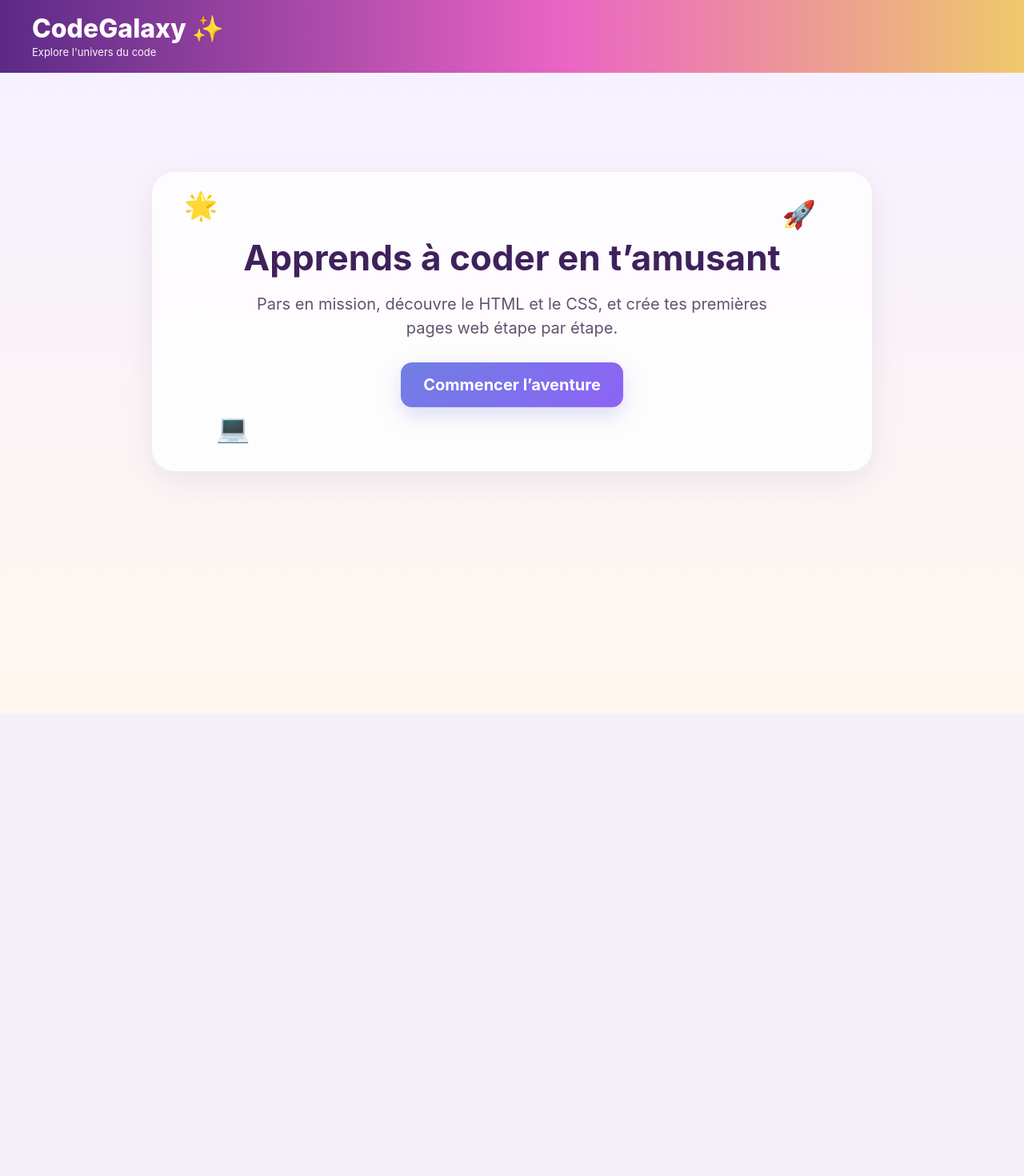
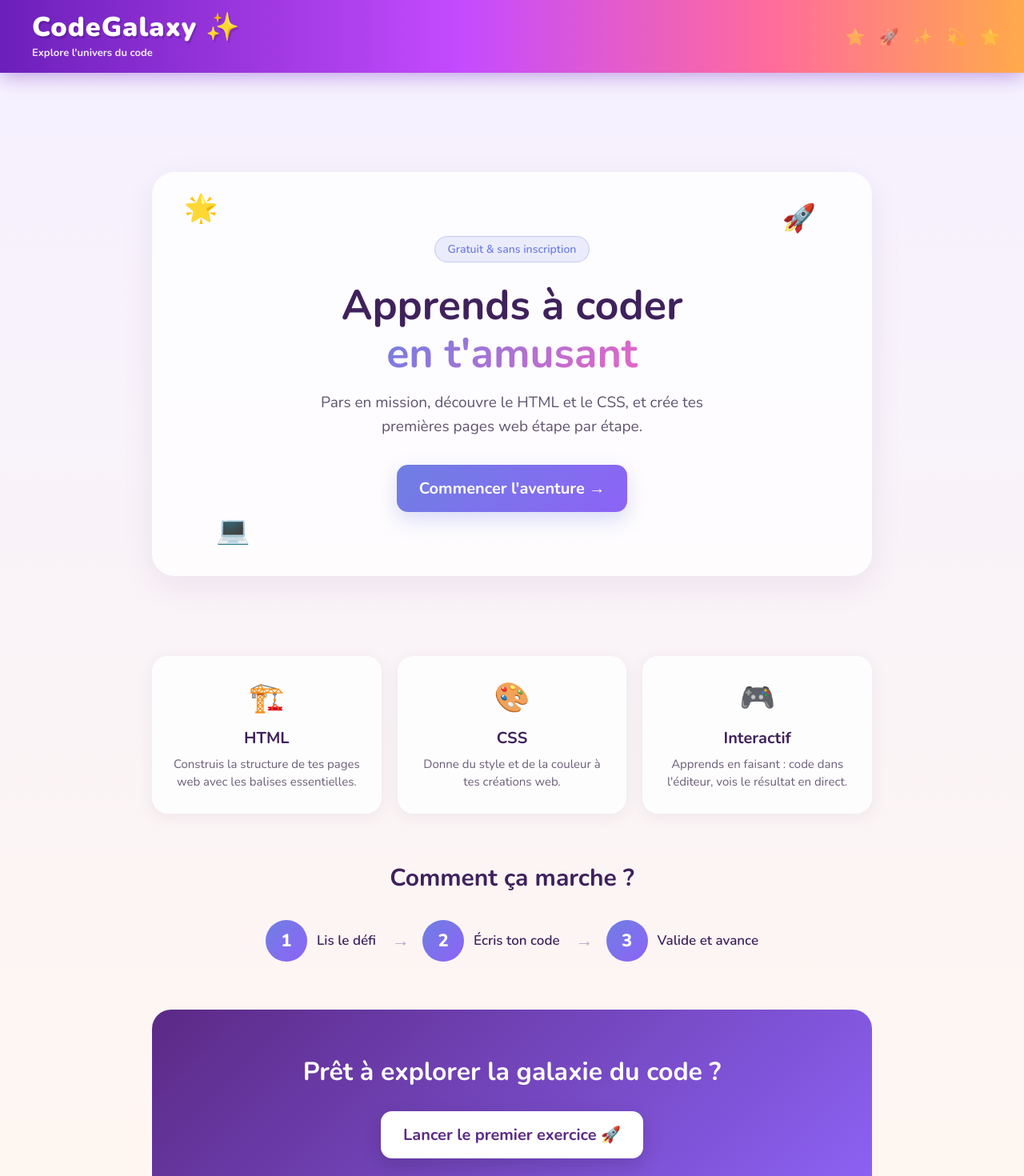
Before and after one commit to yannick-lebec/CodeGalaxy, a React (Vite) app in the folder frontend/: page / in a window 1280 px wide. Shown: the top 1470 px of the page at 80% size. Before the commit the page ends 891 px from the top, so only its background shows below. Built offline with nearby package versions, Linux system fonts and the light colour scheme.

Commit message:
modif bouton commencer && css

```diff
--- a/frontend/index.html
+++ b/frontend/index.html
@@ -4,6 +4,9 @@
     <meta charset="UTF-8" />
     <link rel="icon" type="image/svg+xml" href="/favicon.svg" />
     <meta name="viewport" content="width=device-width, initial-scale=1.0" />
+    <link rel="preconnect" href="https://fonts.googleapis.com" />
+    <link rel="preconnect" href="https://fonts.gstatic.com" crossorigin />
+    <link href="https://fonts.googleapis.com/css2?family=Nunito:wght@400;600;700;800;900&display=swap" rel="stylesheet" />
     <title>CODE GALAXY</title>
   </head>
   <body>
--- a/frontend/src/index.css
+++ b/frontend/src/index.css
@@ -13,8 +13,9 @@ body,
 }
 
 body {
-  font-family: "Inter", system-ui, Arial, sans-serif;
-  background: #f3f0f7;
+  font-family: "Nunito", system-ui, Arial, sans-serif;
+  background: linear-gradient(135deg, #f0e6ff 0%, #e8f3ff 50%, #fff3e6 100%);
+  background-attachment: fixed;
   color: #111;
 }
 
@@ -23,7 +24,7 @@ body {
 }
 
 .cg-main {
-  padding-bottom: 32px;
+  padding-bottom: 40px;
 }
 
 .container {
@@ -32,10 +33,26 @@ body {
   margin: 24px auto;
 }
 
+/* ===== HEADER ===== */
 .cg-header {
-  background: linear-gradient(90deg, #5b2a86 0%, #ea64c5 55%, #efc96b 100%);
+  background: linear-gradient(90deg, #6c1fba 0%, #c44bff 45%, #ff6b9d 75%, #ffaa4b 100%);
   color: white;
-  padding: 18px 0;
+  padding: 16px 0;
+  box-shadow: 0 4px 24px rgba(108, 31, 186, 0.4);
+  position: relative;
+  overflow: hidden;
+}
+
+.cg-header::after {
+  content: "⭐ 🚀 ✨ 💫 🌟";
+  position: absolute;
+  right: 24px;
+  top: 50%;
+  transform: translateY(-50%);
+  font-size: 20px;
+  letter-spacing: 6px;
+  opacity: 0.5;
+  pointer-events: none;
 }
 
 .cg-header-inner {
@@ -59,75 +76,118 @@ body {
 
 .title .brand {
   margin: 0;
-  font-size: 32px;
-  font-weight: 800;
+  font-size: 34px;
+  font-weight: 900;
   line-height: 1.1;
+  letter-spacing: 1px;
+  text-shadow: 2px 3px 0 rgba(0, 0, 0, 0.15);
 }
 
 .title .subtitle {
   margin-top: 4px;
   font-size: 13px;
-  opacity: 0.95;
+  font-weight: 700;
+  opacity: 0.9;
 }
 
+/* ===== HERO CARD ===== */
 .hero-card {
   display: flex;
   align-items: center;
   justify-content: space-between;
   gap: 20px;
-  background: #fff;
-  border-radius: 18px;
-  padding: 20px;
-  margin-bottom: 20px;
-  box-shadow: 0 8px 24px rgba(32, 20, 56, 0.06);
+  background: white;
+  border-radius: 28px;
+  padding: 24px 28px;
+  margin-bottom: 24px;
+  border: 3px solid #e8d5ff;
+  box-shadow: 0 8px 32px rgba(108, 31, 186, 0.1);
+  position: relative;
+  overflow: hidden;
+}
+
+.hero-card::before {
+  content: "✨";
+  position: absolute;
+  right: 90px;
+  top: 14px;
+  font-size: 22px;
+  opacity: 0.2;
+  animation: floaty 3s ease-in-out infinite;
+  pointer-events: none;
+}
+
+.hero-card::after {
+  content: "⭐";
+  position: absolute;
+  right: 32px;
+  bottom: 14px;
+  font-size: 18px;
+  opacity: 0.18;
+  animation: floaty 3s ease-in-out infinite 1.2s;
+  pointer-events: none;
 }
 
 .hero-left {
   display: flex;
   align-items: center;
-  gap: 16px;
+  gap: 18px;
   min-width: 0;
 }
 
 .badge {
-  width: 50px;
-  height: 50px;
-  border-radius: 14px;
-  background: linear-gradient(135deg, #ff8b3d 0%, #f25cc7 100%);
+  width: 64px;
+  height: 64px;
+  border-radius: 50%;
+  background: linear-gradient(135deg, #ff6b9d 0%, #c44bff 100%);
   color: white;
   display: flex;
   align-items: center;
   justify-content: center;
-  font-weight: 800;
-  font-size: 20px;
+  font-weight: 900;
+  font-size: 26px;
   flex-shrink: 0;
+  box-shadow: 0 6px 20px rgba(196, 75, 255, 0.5);
 }
 
 .hero-left h2 {
   margin: 0 0 6px;
-  font-size: 20px;
+  font-size: 22px;
+  font-weight: 800;
+  color: #3d1568;
   line-height: 1.2;
 }
 
 .hero-left p {
   margin: 0;
-  color: #333;
+  color: #6044a0;
+  font-size: 16px;
+  line-height: 1.5;
 }
 
 .btn-commencer {
   border: none;
-  background: #efc055;
-  color: #111;
-  font-weight: 700;
-  padding: 10px 18px;
-  border-radius: 10px;
+  background: linear-gradient(135deg, #ff6b9d 0%, #c44bff 100%);
+  color: white;
+  font-weight: 800;
+  font-size: 17px;
+  padding: 14px 28px;
+  border-radius: 50px;
   cursor: pointer;
   flex-shrink: 0;
+  box-shadow: 0 6px 20px rgba(196, 75, 255, 0.45);
+  transition: transform 0.2s, box-shadow 0.2s;
 }
 
+.btn-commencer:hover {
+  transform: translateY(-3px) scale(1.05);
+  box-shadow: 0 10px 28px rgba(196, 75, 255, 0.55);
+}
+
+/* ===== WORK AREA ===== */
 .work-area {
   display: flex;
-  gap: 20px;
+  gap: 24px;
   align-items: flex-start;
 }
 
@@ -135,85 +195,174 @@ body {
 .preview-card {
   flex: 1;
   min-width: 0;
-  border-radius: 16px;
+  border-radius: 24px;
 }
 
+/* ===== EDITOR CARD ===== */
 .editor-card {
-  background: #f255c8;
+  background: linear-gradient(160deg, #ab5bb6 0%, #432497 60%, #441eae 100%);
   color: white;
-  padding: 12px;
+  padding: 20px;
   display: flex;
   flex-direction: column;
-  gap: 12px;
-  box-shadow: 0 8px 24px rgba(32, 20, 56, 0.06);
+  gap: 14px;
+  border: 2px solid #5b3fa0;
+  box-shadow: 0 8px 32px rgba(17, 11, 48, 0.4);
 }
 
 .card-title {
-  font-weight: 700;
-  font-size: 16px;
+  font-weight: 900;
+  font-size: 20px;
+  color: white;
+  letter-spacing: 0.5px;
+  text-shadow: 0 0 20px rgba(196, 75, 255, 0.6);
 }
 
 .editor-section {
   display: flex;
   flex-direction: column;
-  gap: 6px;
+  gap: 8px;
 }
 
 .editor-section h3 {
   margin: 0;
-  font-size: 14px;
-  font-weight: 700;
+  font-size: 13px;
+  font-weight: 800;
+  color: #c4a4ff;
+  text-transform: uppercase;
+  letter-spacing: 2px;
 }
 
 .editor-box {
   width: 100%;
   height: 220px;
   min-height: 220px;
-  border-radius: 12px;
+  border-radius: 16px;
   overflow: hidden;
-  background: #412268;
+  background: #0d0820;
+  border: 2px solid #4a2f8a;
+  box-shadow: inset 0 2px 12px rgba(0, 0, 0, 0.5),
+    0 0 0 1px rgba(196, 75, 255, 0.08);
 }
 
 .btn-valider,
 .btn-suivant {
   border: none;
-  border-radius: 10px;
-  padding: 12px 14px;
+  border-radius: 50px;
+  padding: 14px 20px;
   cursor: pointer;
-  font-weight: 700;
+  font-weight: 800;
+  font-size: 17px;
+  width: 100%;
+  transition: transform 0.2s, box-shadow 0.2s;
+  font-family: inherit;
 }
 
 .btn-valider {
-  background: #6c7df0;
+  background: linear-gradient(135deg, #4b9fff 0%, #7b5fff 100%);
   color: white;
+  box-shadow: 0 6px 20px rgba(75, 159, 255, 0.4);
+}
+
+.btn-valider:hover {
+  transform: translateY(-2px);
+  box-shadow: 0 10px 28px rgba(75, 159, 255, 0.5);
+}
+
+.btn-valider:active {
+  transform: translateY(0);
+}
+
+.btn-valider:disabled {
+  background: linear-gradient(135deg, #3a3a5c 0%, #4a3a70 100%);
+  color: #9080b0;
+  box-shadow: none;
+  cursor: not-allowed;
+  transform: none;
+  opacity: 0.7;
 }
 
 .btn-suivant {
-  background: #efc055;
-  color: #111;
+  background: linear-gradient(135deg, #ffca4b 0%, #ff914b 100%);
+  color: #2a1a00;
+  box-shadow: 0 6px 20px rgba(255, 145, 75, 0.4);
+  animation: pulse-btn 2s ease-in-out infinite;
+}
+
+.btn-suivant:hover {
+  transform: translateY(-2px) scale(1.03);
+  animation: none;
+  box-shadow: 0 10px 28px rgba(255, 145, 75, 0.55);
+}
+
+@keyframes pulse-btn {
+  0%, 100% { box-shadow: 0 6px 20px rgba(255, 145, 75, 0.4); }
+  50% { box-shadow: 0 6px 30px rgba(255, 145, 75, 0.7), 0 0 0 6px rgba(255, 145, 75, 0.12); }
 }
 
 .editor-card p {
   margin: 0;
-  font-weight: 600;
+  font-weight: 700;
+  font-size: 16px;
+  text-align: center;
+  padding: 10px 16px;
+  border-radius: 14px;
 }
 
+.msg-correct {
+  background: rgba(16, 185, 129, 0.2);
+  border: 2px solid rgba(16, 185, 129, 0.5);
+  color: #6effcf !important;
+  animation: bounce-in 0.4s cubic-bezier(0.68, -0.55, 0.27, 1.55);
+}
+
+.msg-incorrect {
+  background: rgba(239, 68, 68, 0.18);
+  border: 2px solid rgba(239, 68, 68, 0.35);
+  color: #ff9090 !important;
+  animation: wiggle 0.5s ease-in-out;
+}
+
+.msg-win {
+  background: linear-gradient(135deg, rgba(255, 202, 75, 0.2), rgba(255, 145, 75, 0.2));
+  border: 2px solid rgba(255, 202, 75, 0.5);
+  color: #ffd580 !important;
+  animation: bounce-in 0.4s cubic-bezier(0.68, -0.55, 0.27, 1.55);
+}
+
+@keyframes bounce-in {
+  0% { transform: scale(0.5); opacity: 0; }
+  100% { transform: scale(1); opacity: 1; }
+}
+
+@keyframes wiggle {
+  0%, 100% { transform: translateX(0); }
+  20% { transform: translateX(-8px); }
+  40% { transform: translateX(8px); }
+  60% { transform: translateX(-6px); }
+  80% { transform: translateX(6px); }
+}
+
+/* ===== PREVIEW CARD ===== */
 .preview-card {
-  background: rgb(127, 135, 245);
-  padding: 12px;
+  background: linear-gradient(160deg, #f4f0ff 0%, #eef6ff 100%);
+  padding: 20px;
   display: flex;
   flex-direction: column;
-  box-shadow: 0 8px 24px rgba(32, 20, 56, 0.06);
+  gap: 12px;
+  border: 2px solid #d5c8ff;
+  box-shadow: 0 8px 32px rgba(108, 31, 186, 0.08);
 }
 
 .preview-wrapper {
   width: 100%;
   height: 470px;
   min-height: 470px;
-  border-radius: 12px;
+  border-radius: 16px;
   overflow: hidden;
   background: white;
-  border: 1px solid #e6e0eb;
+  border: 3px solid #d5c8ff;
+  box-shadow: 0 4px 20px rgba(108, 31, 186, 0.1);
 }
 
 .preview-iframe {
@@ -261,6 +410,10 @@ button {
 
   .title .brand {
     font-size: 28px;
+  }
+
+  .cg-header::after {
+    display: none;
   }
 
   .editor-box {
@@ -325,19 +478,6 @@ button {
   overflow: hidden;
 }
 
-.home-hero h2 {
-  margin: 0 0 16px;
-  font-size: 44px;
-  color: #3f215c;
-}
-
-.home-hero p {
-  max-width: 680px;
-  margin: 0 auto 28px;
-  font-size: 20px;
-  line-height: 1.5;
-  color: #5f546f;
-}
 
 .home-start-btn {
   border: none;
@@ -389,3 +529,189 @@ button {
     transform: translateY(0px);
   }
 }
+
+/* Hero redesign */
+.home-hero-badge {
+  display: inline-block;
+  background: rgba(111, 127, 227, 0.12);
+  color: #6f7fe3;
+  border: 1px solid rgba(111, 127, 227, 0.3);
+  border-radius: 99px;
+  padding: 6px 16px;
+  font-size: 14px;
+  font-weight: 600;
+  margin-bottom: 24px;
+}
+
+.home-hero-title {
+  margin: 0 0 16px;
+  font-size: 52px;
+  line-height: 1.15;
+  color: #3f215c;
+}
+
+.home-hero-gradient {
+  background: linear-gradient(135deg, #6f7fe3, #ea64c5);
+  -webkit-background-clip: text;
+  -webkit-text-fill-color: transparent;
+  background-clip: text;
+}
+
+.home-hero-desc {
+  max-width: 560px;
+  margin: 0 auto 32px;
+  font-size: 19px;
+  line-height: 1.6;
+  color: #5f546f;
+}
+
+/* Features */
+.home-features {
+  display: grid;
+  grid-template-columns: repeat(3, 1fr);
+  gap: 20px;
+  width: 900px;
+  max-width: calc(100% - 32px);
+  margin: 0 auto 60px;
+}
+
+.home-feature-card {
+  background: rgba(255, 255, 255, 0.85);
+  border-radius: 20px;
+  padding: 28px 24px;
+  text-align: center;
+  box-shadow: 0 4px 20px rgba(60, 30, 90, 0.07);
+  transition: transform 0.2s;
+}
+
+.home-feature-card:hover {
+  transform: translateY(-4px);
+}
+
+.home-feature-icon {
+  font-size: 36px;
+  margin-bottom: 12px;
+}
+
+.home-feature-card h3 {
+  margin: 0 0 8px;
+  font-size: 20px;
+  color: #3f215c;
+}
+
+.home-feature-card p {
+  margin: 0;
+  font-size: 15px;
+  color: #6a5d78;
+  line-height: 1.5;
+}
+
+/* Steps */
+.home-steps {
+  width: 900px;
+  max-width: calc(100% - 32px);
+  margin: 0 auto 60px;
+  text-align: center;
+}
+
+.home-steps-title {
+  font-size: 30px;
+  color: #3f215c;
+  margin: 0 0 32px;
+}
+
+.home-steps-row {
+  display: flex;
+  align-items: center;
+  justify-content: center;
+  gap: 0;
+  flex-wrap: wrap;
+  gap: 8px;
+}
+
+.home-step {
+  display: flex;
+  align-items: center;
+  gap: 12px;
+}
+
+.home-step-num {
+  width: 52px;
+  height: 52px;
+  border-radius: 50%;
+  background: linear-gradient(135deg, #6f7fe3, #8d63f6);
+  color: white;
+  font-size: 22px;
+  font-weight: 800;
+  display: flex;
+  align-items: center;
+  justify-content: center;
+  flex-shrink: 0;
+}
+
+.home-step-label {
+  font-size: 17px;
+  font-weight: 600;
+  color: #3f215c;
+}
+
+.home-step-arrow {
+  font-size: 22px;
+  color: #b9a9cc;
+  margin: 0 8px;
+}
+
+/* CTA bottom */
+.home-cta {
+  text-align: center;
+  width: 900px;
+  max-width: calc(100% - 32px);
+  margin: 0 auto 80px;
+  background: linear-gradient(135deg, #5b2a86 0%, #8d63f6 100%);
+  border-radius: 24px;
+  padding: 56px 32px;
+  color: white;
+}
+
+.home-cta h2 {
+  margin: 0 0 28px;
+  font-size: 32px;
+  color: white;
+}
+
+.home-cta .home-start-btn {
+  background: white;
+  color: #5b2a86;
+  box-shadow: 0 8px 24px rgba(0, 0, 0, 0.15);
+}
+
+.home-cta .home-start-btn:hover {
+  transform: translateY(-2px);
+}
+
+@media (max-width: 768px) {
+  .home-hero-title {
+    font-size: 36px;
+  }
+
+  .home-hero-desc {
+    font-size: 16px;
+  }
+
+  .home-features {
+    grid-template-columns: 1fr;
+  }
+
+  .home-steps-row {
+    flex-direction: column;
+    gap: 16px;
+  }
+
+  .home-step-arrow {
+    transform: rotate(90deg);
+  }
+
+  .home-cta h2 {
+    font-size: 24px;
+  }
+}
--- a/frontend/src/pages/ExercicePage.tsx
+++ b/frontend/src/pages/ExercicePage.tsx
@@ -69,6 +69,7 @@ export default function ExercicePage() {
   const [css, setCss] = useState("");
   const [loading, setLoading] = useState(true);
   const [networkError, setNetworkError] = useState(false);
+  const [started, setStarted] = useState(false);
 
   useEffect(() => {
     if (!slug) return;
@@ -120,6 +121,7 @@ export default function ExercicePage() {
     }
 
     loadExercise();
+    setStarted(false);
     return () => { cancelled = true; };
   }, [slug]);
 
@@ -153,6 +155,7 @@ export default function ExercicePage() {
   }
 
   const validate = validators[exercise.slug] ?? (() => false);
+  const requireStart = exercise.level <= 4;
 
   return (
     <div className="cg-app">
@@ -166,6 +169,7 @@ export default function ExercicePage() {
           onStart={() => {
             setCode("");
             setCss("");
+            setStarted(true);
           }}
         />
 
@@ -178,6 +182,7 @@ export default function ExercicePage() {
             validate={validate}
             onNext={goNext}
             hasNext={!!exercise.next_exercice}
+            canValidate={!requireStart || started}
           />
 
           <Preview code={code} css={css} />
--- a/frontend/src/pages/HomePage.tsx
+++ b/frontend/src/pages/HomePage.tsx
@@ -1,5 +1,29 @@
 import { useNavigate } from "react-router-dom";
 import Header from "../componants/Header";
+
+const features = [
+  {
+    icon: "🏗️",
+    title: "HTML",
+    desc: "Construis la structure de tes pages web avec les balises essentielles.",
+  },
+  {
+    icon: "🎨",
+    title: "CSS",
+    desc: "Donne du style et de la couleur à tes créations web.",
+  },
+  {
+    icon: "🎮",
+    title: "Interactif",
+    desc: "Apprends en faisant : code dans l'éditeur, vois le résultat en direct.",
+  },
+];
+
+const steps = [
+  { num: "1", label: "Lis le défi" },
+  { num: "2", label: "Écris ton code" },
+  { num: "3", label: "Valide et avance" },
+];
 
 export default function HomePage() {
   const navigate = useNavigate();
@@ -8,24 +32,66 @@ export default function HomePage() {
     <div>
       <Header />
       <div className="home-page">
+        {/* Hero */}
         <main className="home-hero">
           <div className="floating floating-1">🌟</div>
           <div className="floating floating-2">🚀</div>
           <div className="floating floating-3">💻</div>
 
-          <h2>Apprends à coder en t’amusant</h2>
-          <p>
+          <div className="home-hero-badge">Gratuit &amp; sans inscription</div>
+          <h1 className="home-hero-title">
+            Apprends à coder <br />
+            <span className="home-hero-gradient">en t'amusant</span>
+          </h1>
+          <p className="home-hero-desc">
             Pars en mission, découvre le HTML et le CSS, et crée tes premières
             pages web étape par étape.
           </p>
-
           <button
             className="home-start-btn"
             onClick={() => navigate("/exercice-1")}
           >
-            Commencer l’aventure
+            Commencer l'aventure →
           </button>
         </main>
+
+        {/* Features */}
+        <section className="home-features">
+          {features.map((f) => (
+            <div className="home-feature-card" key={f.title}>
+              <div className="home-feature-icon">{f.icon}</div>
+              <h3>{f.title}</h3>
+              <p>{f.desc}</p>
+            </div>
+          ))}
+        </section>
+
+        {/* How it works */}
+        <section className="home-steps">
+          <h2 className="home-steps-title">Comment ça marche ?</h2>
+          <div className="home-steps-row">
+            {steps.map((s, i) => (
+              <div className="home-step" key={s.num}>
+                <div className="home-step-num">{s.num}</div>
+                <div className="home-step-label">{s.label}</div>
+                {i < steps.length - 1 && (
+                  <div className="home-step-arrow">→</div>
+                )}
+              </div>
+            ))}
+          </div>
+        </section>
+
+        {/* CTA bottom */}
+        <section className="home-cta">
+          <h2>Prêt à explorer la galaxie du code ?</h2>
+          <button
+            className="home-start-btn"
+            onClick={() => navigate("/exercice-1")}
+          >
+            Lancer le premier exercice 🚀
+          </button>
+        </section>
       </div>
     </div>
   );
```
Also changed, not shown: frontend/src/componants/EditorCard.tsx (+12 -8 lines), 2 other files (tests, documents, lock files or other folders).
